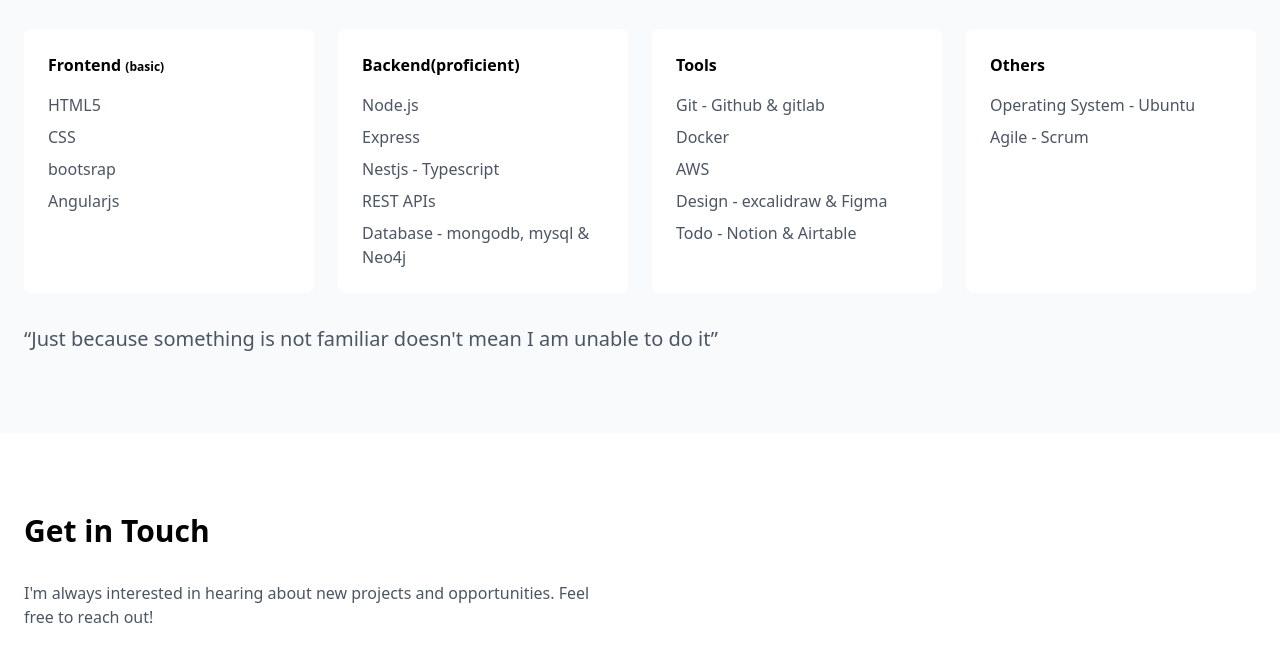
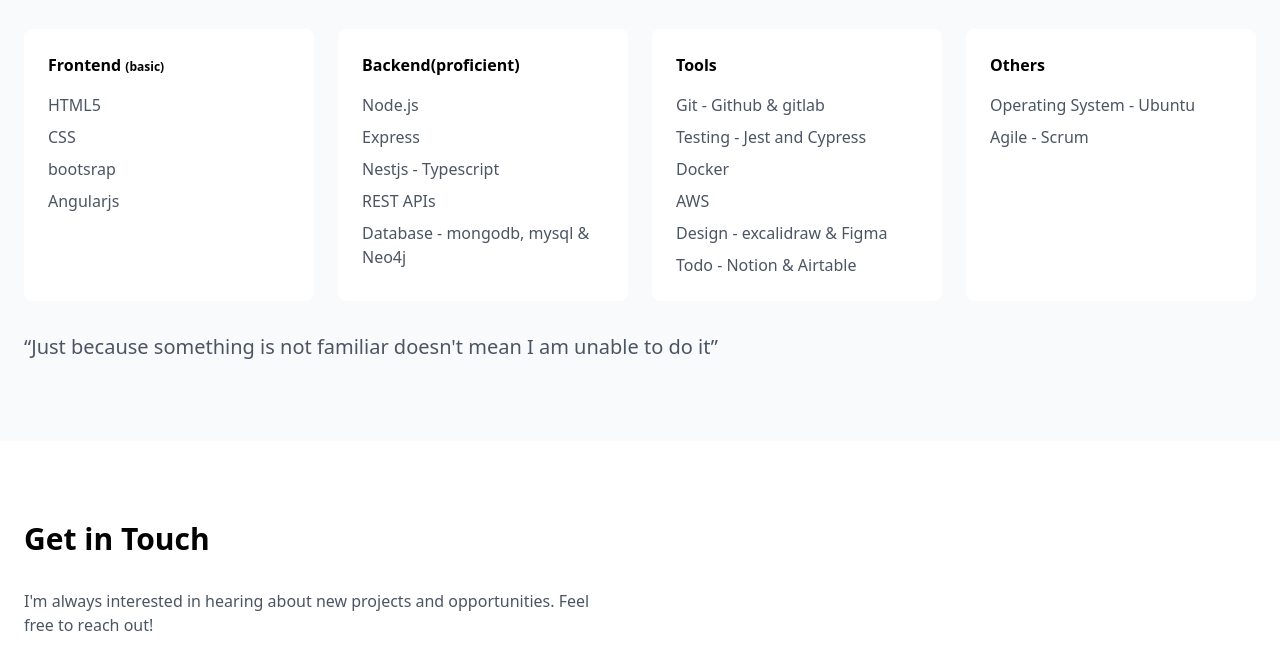
Before and after one commit to dmsammusic/sam-portfolio-web, a plain HTML site: page index.html in a window 1280 px wide. Shown: the part 1571-2221 px from the top of the page. Drawn offline with nearby package versions, Linux system fonts and the light colour scheme.

Commit message:
test skills added

```diff
--- a/index.html
+++ b/index.html
@@ -196,6 +196,7 @@
 								<h4 class="font-bold mb-4">Tools</h4>
 								<ul class="space-y-2 text-gray-600">
 									<li>Git - Github & gitlab</li>
+									<li>Testing - Jest and Cypress</li>
 									<li>Docker</li>
 									<li>AWS</li>
 									<li>Design - excalidraw & Figma</li>
```
